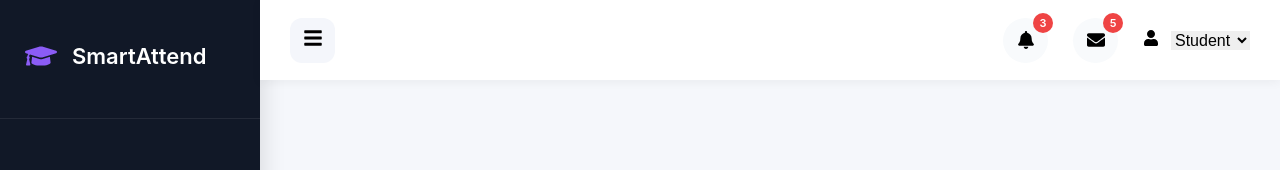
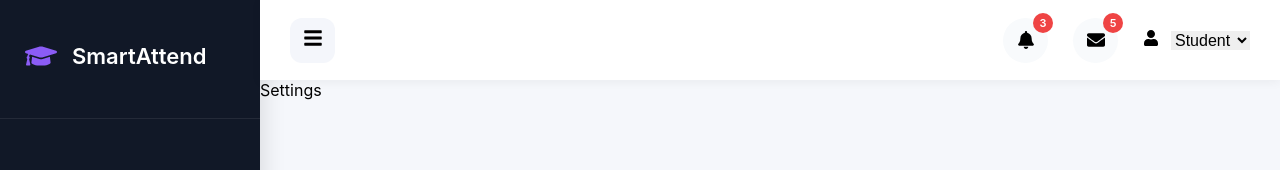
Before and after one commit to onteddukalyani/smart-atendance, a React (Vite) app: page /settings in a window 1280 px wide. Shown: the top 170 px of the page. Built offline with nearby package versions, Linux system fonts and the light colour scheme.

Commit message:
Updated on 12.09

```diff
--- a/src/App.jsx
+++ b/src/App.jsx
@@ -10,6 +10,7 @@ import ProfilePreview from './components/ProfilePreview';
 import Navbar from './components/navbar';
 import LecturerPage from './components/generateqr';
 import StudentForm from './components/studentform';
+import Settings from './components/settings';
 function App() {
   const [formData, setFormData] = useState({
     image: "",
@@ -36,6 +37,7 @@ function App() {
           <Route path="/profilepreview" element={< ProfilePreview formData={formData} />}>Profile</Route>
           <Route path="/lecturerpage" element={<LecturerPage/>}>Lecturer Page</Route>
           <Route path="/student-form" element={<StudentForm formData={formData} setFormData={setFormData} />}>Student Form</Route>
+          <Route path="/settings" element={<Settings/>} >Settings</Route>
         </Routes>
       </div>
       <BottomNav />
--- a/src/components/bottomnav.jsx
+++ b/src/components/bottomnav.jsx
@@ -5,16 +5,16 @@ import {
   FaBook,
   FaCog,
 } from "react-icons/fa";
-// import { Link } from "react-router-dom";
+import { Link } from "react-router-dom";
 function BottomNav() {
   return (
     <div className="bottom-nav">
       <div className="nav-item">
-        {/* <Link to="/home" className="menu-link"> */}
+        <Link to="/" className="menu-link">
         <div className="bottomicons"><FaHome />
           <span>Home</span></div>
 
-        {/* </Link> */}
+        </Link>
       </div>
 
       <div className="nav-item">
@@ -29,24 +29,23 @@ function BottomNav() {
       </div>
 
       <div className="nav-item">
-        {/* <Link to="/ProfilePreview"> */}
+        <Link to="/ProfilePreview">
           <div className="bottomicons">
             <FaUser />
             <span>Profile</span>
           </div>
-
-        {/* </Link> */}
+        </Link>
       </div>
 
       <div className="nav-item">
-        {/* <Link to="/settings" className="menu-link"> */}
+        <Link to="/settings" className="menu-link">
         <div className="bottomicons">
 
           <FaCog />
           <span>Settings</span>
         </div>
 
-        {/* </Link> */}
+        </Link>
 
       </div>
     </div>
--- a/src/components/createsession.jsx
+++ b/src/components/createsession.jsx
@@ -1,4 +1,4 @@
-import { collection, addDoc } from "firebase/firestore";
+import { doc,getDoc,setDoc, collection, addDoc } from "firebase/firestore";
 import { db } from "../firebase";
 
 export async function createAttendanceSession() {
--- /dev/null
+++ b/src/components/settings.jsx
@@ -0,0 +1,6 @@
+function Settings(){
+    return(
+        <div>Settings</div>
+    );
+}
+export default Settings;
```
